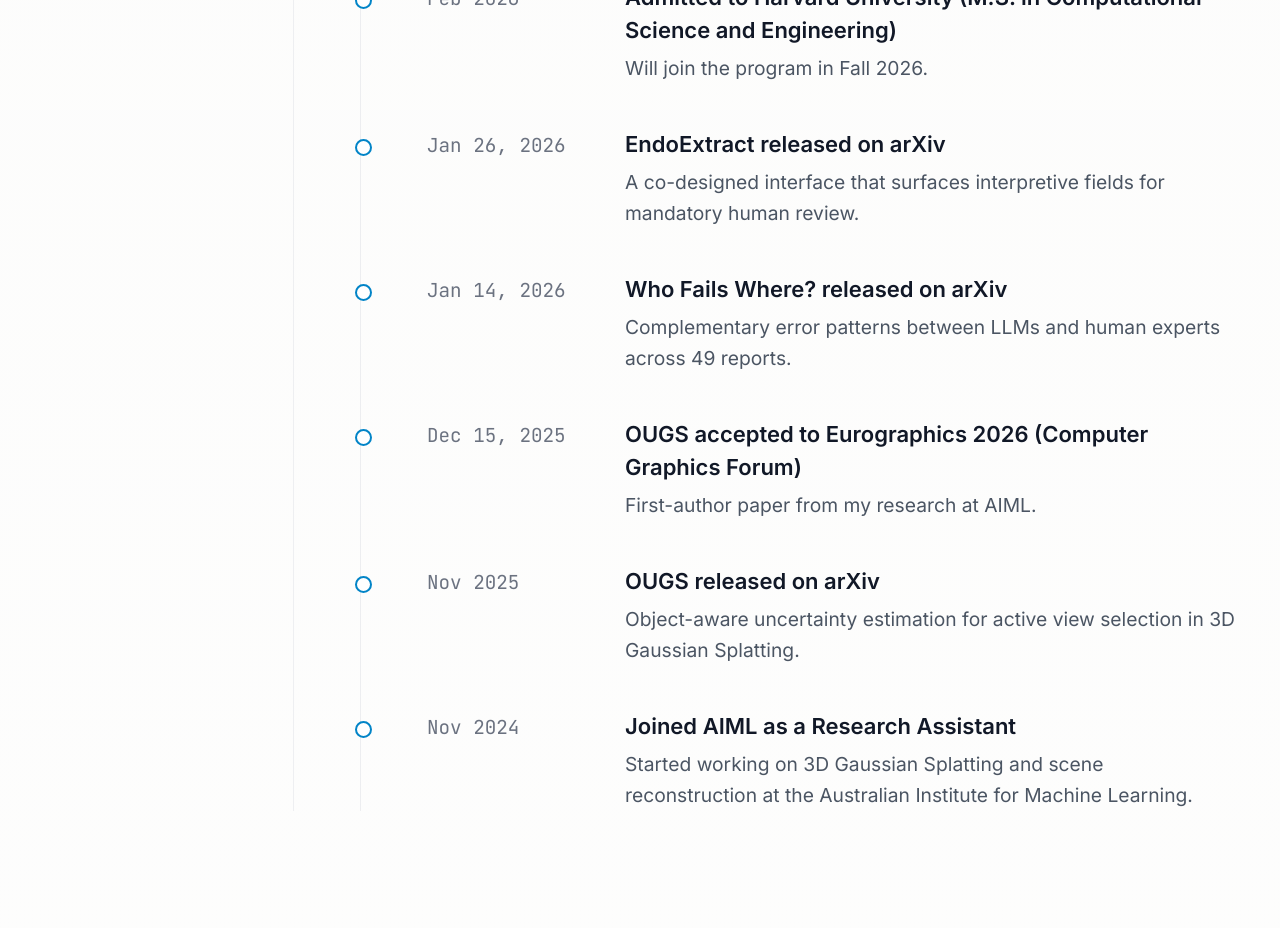
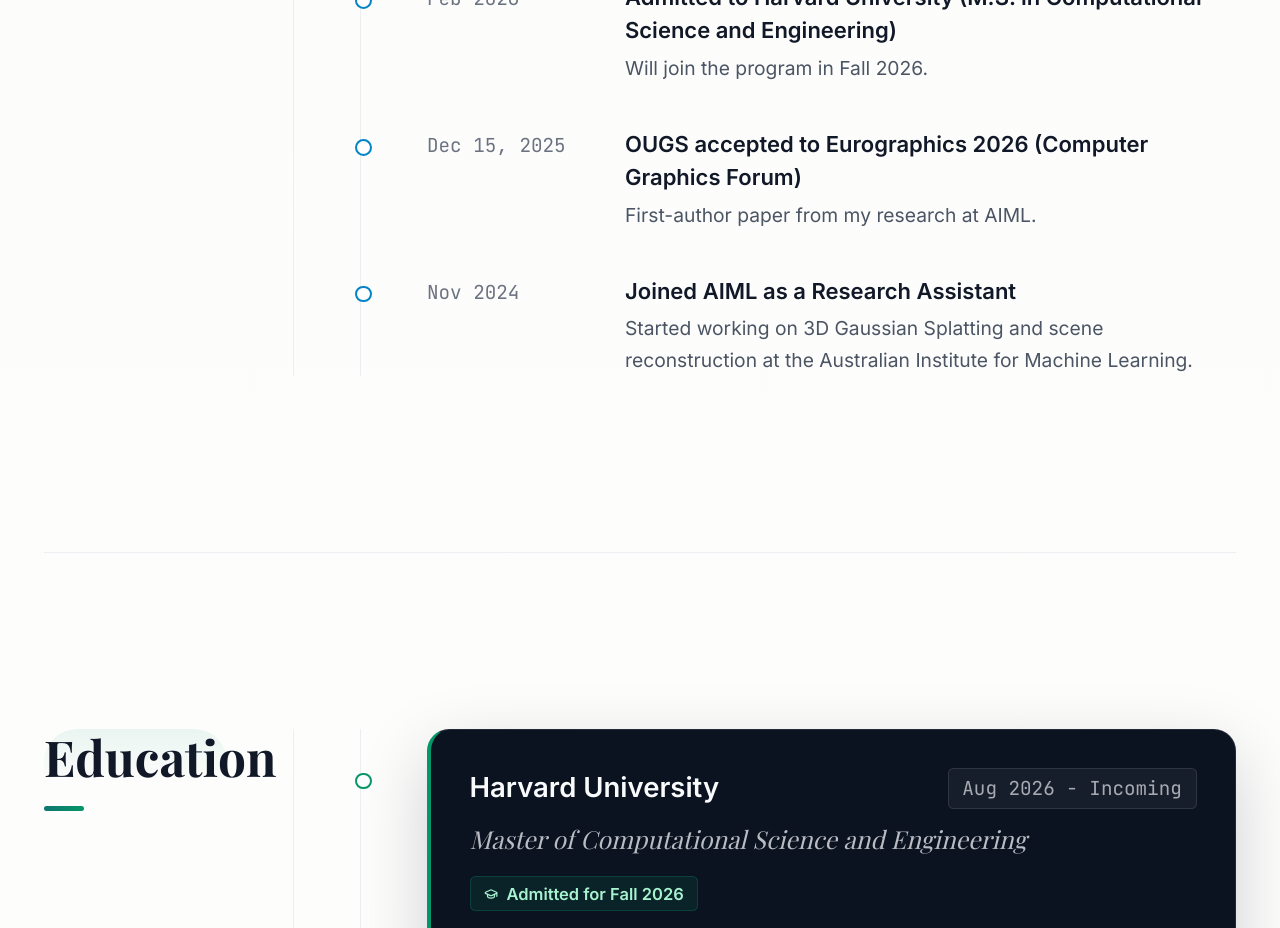
Before and after one commit to Gatsby0916/haiyi-li-portfolio, a React (Vite) app: page / in a window 1280 px wide. Shown: the part 2520-3448 px from the top of the page. Built offline with nearby package versions, Linux system fonts and the light colour scheme; a web font is replaced by a local one.

Commit message:
Drop arXiv release entries from News timeline
Co-Authored-By: Claude Sonnet 5.5 <noreply@anthropic.com>
Claude-Session: https://claude.ai/code/session_01KcAxVMdJKir7ACXFNorqtx

```diff
--- a/App.tsx
+++ b/App.tsx
@@ -289,25 +289,10 @@ const newsZh: Record<string, Partial<typeof news[number]>> = {
     title: "获得哈佛大学计算科学与工程硕士录取",
     description: "将于 2026 年秋季入学。"
   },
-  "endoextract-arxiv": {
-    date: "2026 年 1 月 26 日",
-    title: "EndoExtract 发布于 arXiv",
-    description: "一个共同设计的界面，仅将解释性字段交由人工强制审核。"
-  },
-  "whofails-arxiv": {
-    date: "2026 年 1 月 14 日",
-    title: "Who Fails Where? 发布于 arXiv",
-    description: "在 49 份报告上揭示 LLM 与人类专家互补的错误模式。"
-  },
   "ougs-accept": {
     date: "2025 年 12 月 15 日",
     title: "OUGS 被 Eurographics 2026（Computer Graphics Forum）录用",
     description: "源自 AIML 科研工作的第一作者论文。"
-  },
-  "ougs-arxiv": {
-    date: "2025 年 11 月",
-    title: "OUGS 发布于 arXiv",
-    description: "面向 3D Gaussian Splatting 主动视角选择的物体感知不确定性估计。"
   },
   "aiml-join": {
     date: "2024 年 11 月",
--- a/data.ts
+++ b/data.ts
@@ -229,32 +229,11 @@ export const news: NewsItem[] = [
     type: "admission"
   },
   {
-    id: "endoextract-arxiv",
-    date: "Jan 26, 2026",
-    title: "EndoExtract released on arXiv",
-    description: "A co-designed interface that surfaces interpretive fields for mandatory human review.",
-    type: "research"
-  },
-  {
-    id: "whofails-arxiv",
-    date: "Jan 14, 2026",
-    title: "Who Fails Where? released on arXiv",
-    description: "Complementary error patterns between LLMs and human experts across 49 reports.",
-    type: "research"
-  },
-  {
     id: "ougs-accept",
     date: "Dec 15, 2025",
     title: "OUGS accepted to Eurographics 2026 (Computer Graphics Forum)",
     description: "First-author paper from my research at AIML.",
     type: "paper"
-  },
-  {
-    id: "ougs-arxiv",
-    date: "Nov 2025",
-    title: "OUGS released on arXiv",
-    description: "Object-aware uncertainty estimation for active view selection in 3D Gaussian Splatting.",
-    type: "research"
   },
   {
     id: "aiml-join",
```
